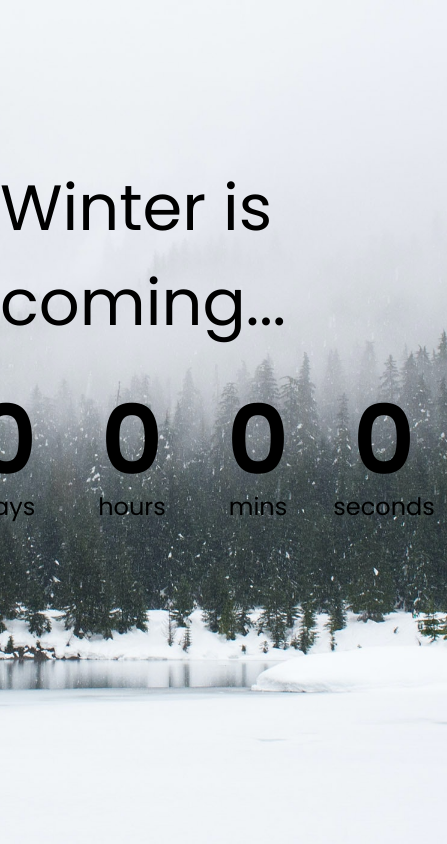
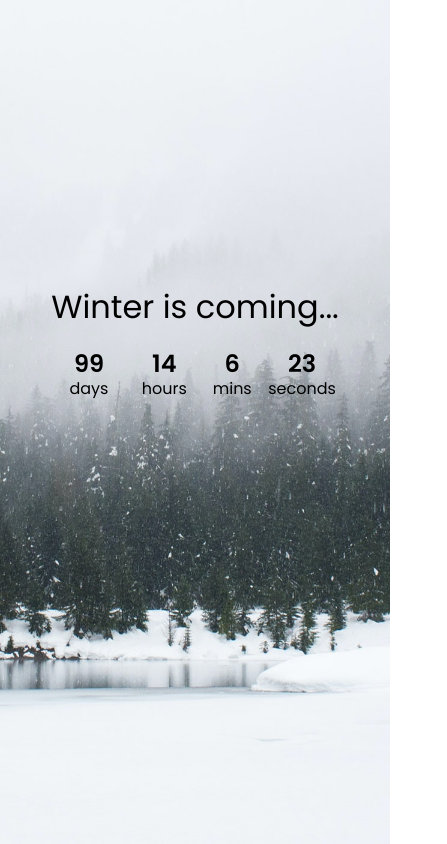
Before and after one commit to mswirydowicz/Timer-JS, a plain HTML site: page index.html in a window 390 px wide. Shown: the whole page, 447 px wide, since content can reach past the window. Drawn offline with Linux system fonts and the light colour scheme.

Commit message:
Finish
Work!

```diff
--- a/css/style.css
+++ b/css/style.css
@@ -41,3 +41,30 @@ h1 {
 .countdown-el span {
     font-size: 1.5rem;
 }
+
+@media only screen and (max-width: 600px) {
+    h1 {
+        font-weight: normal;
+        font-size: 2rem;
+        margin-top: -10rem;
+    }
+
+    .countdown-container {
+        display: flex;
+    }
+
+    .big-text {
+        font-weight: bold;
+        font-size: 1.5rem;
+        line-height: 1;
+        margin: 0 1.5rem;
+    }
+
+    .countdown-el {
+        text-align: center;
+    }
+
+    .countdown-el span {
+        font-size: 1rem;
+    }
+}
--- a/index.html
+++ b/index.html
@@ -7,7 +7,6 @@
     <meta name="viewport" content="width=device-width, initial-scale=1.0">
     <title>Timer</title>
     <link rel="stylesheet" href="css/style.css">
-    <script type="text/javascript" src="js/script.js"></script>
 </head>
 
 <body>
@@ -30,6 +29,7 @@
             <span>seconds</span>
         </div>
     </div>
+    <script type="text/javascript" src="js/script.js"></script>
 </body>
 
 </html>
```
